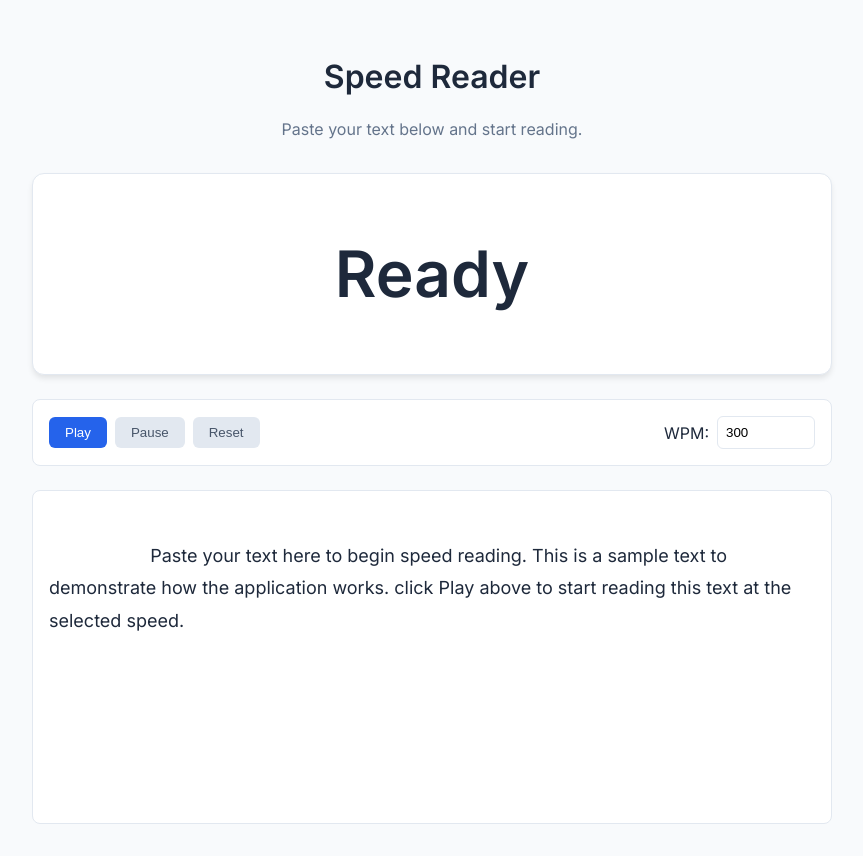
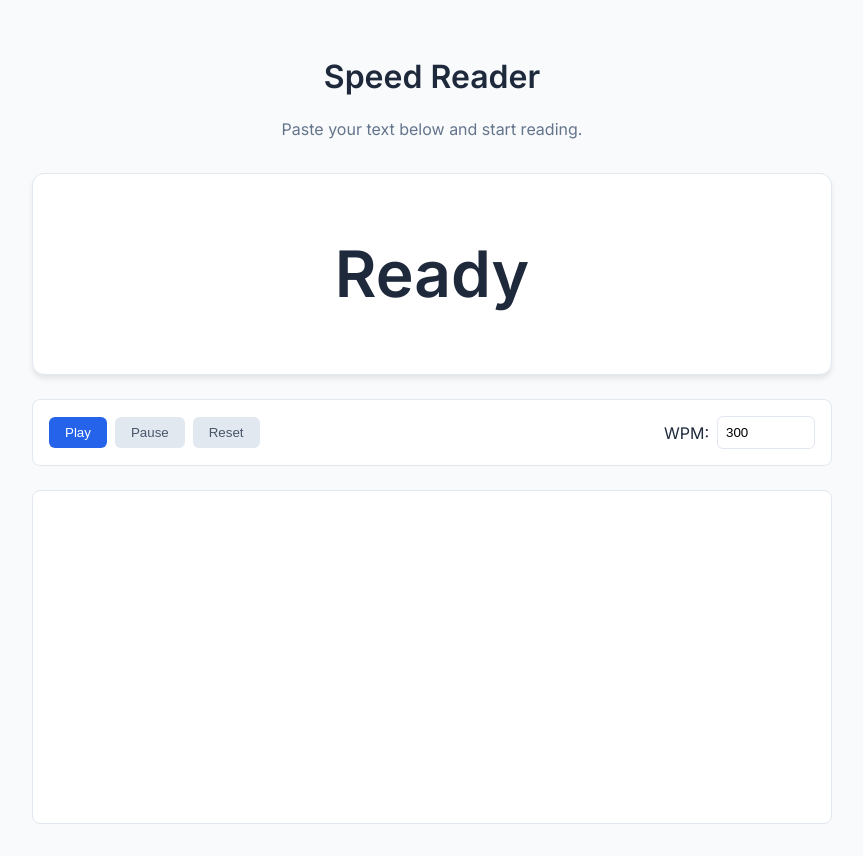
Before and after one commit to cmcgnsgc/portfolio, a plain HTML site: page vibes/read/read.html in a window 1280 px wide. Shown: the whole page, without its empty margins (208-1071 px from the left). Drawn offline with Linux system fonts and the light colour scheme.

Commit message:
Update read.html

```diff
--- a/vibes/read/read.html
+++ b/vibes/read/read.html
@@ -35,7 +35,6 @@
 
             <div class="source-container">
                 <div id="source-text" class="source-text" contenteditable="true" spellcheck="false">
-                    Paste your text here to begin speed reading. This is a sample text to demonstrate how the application works. click Play above to start reading this text at the selected speed.
                 </div>
             </div>
         </main>
```
